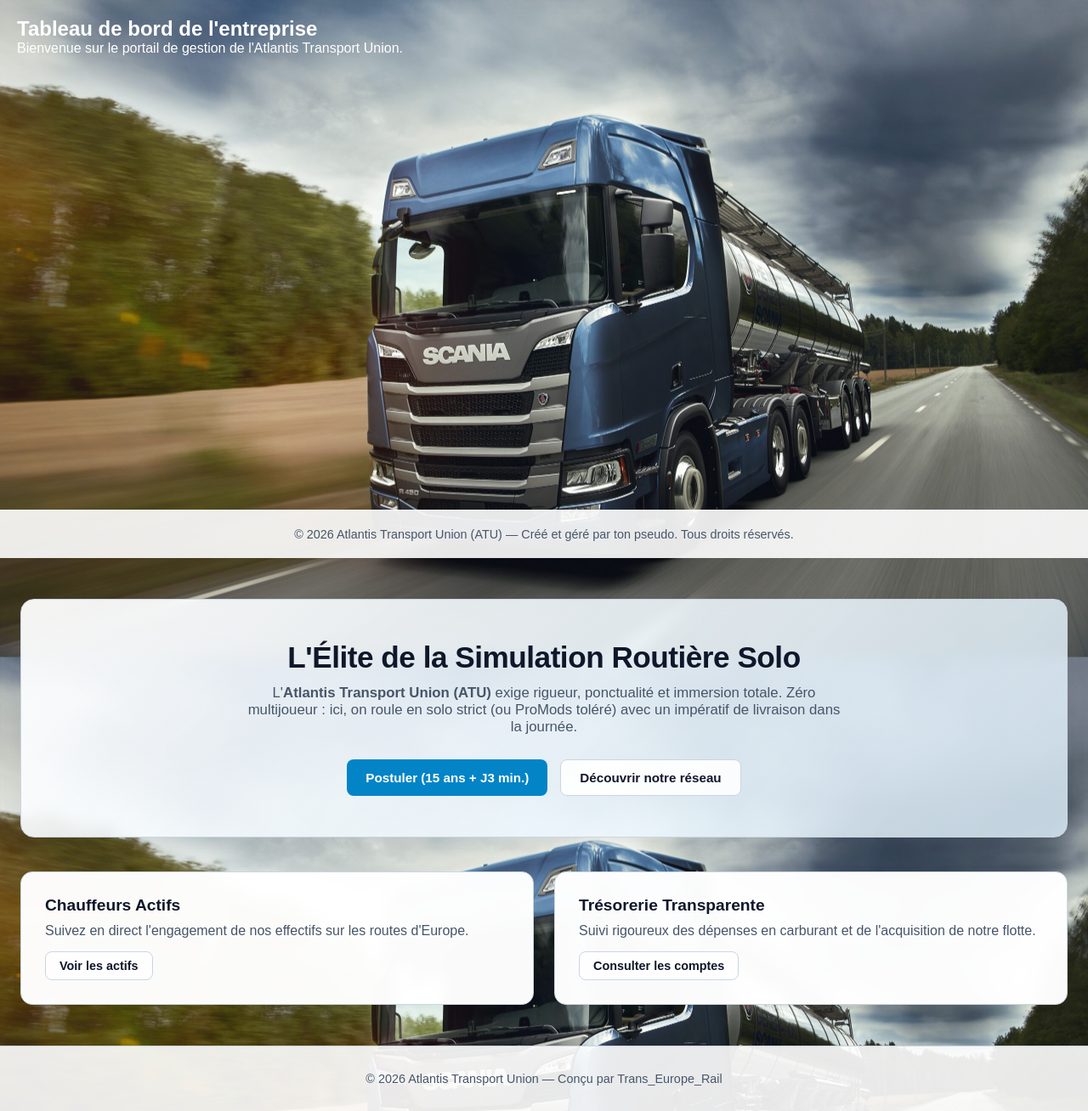
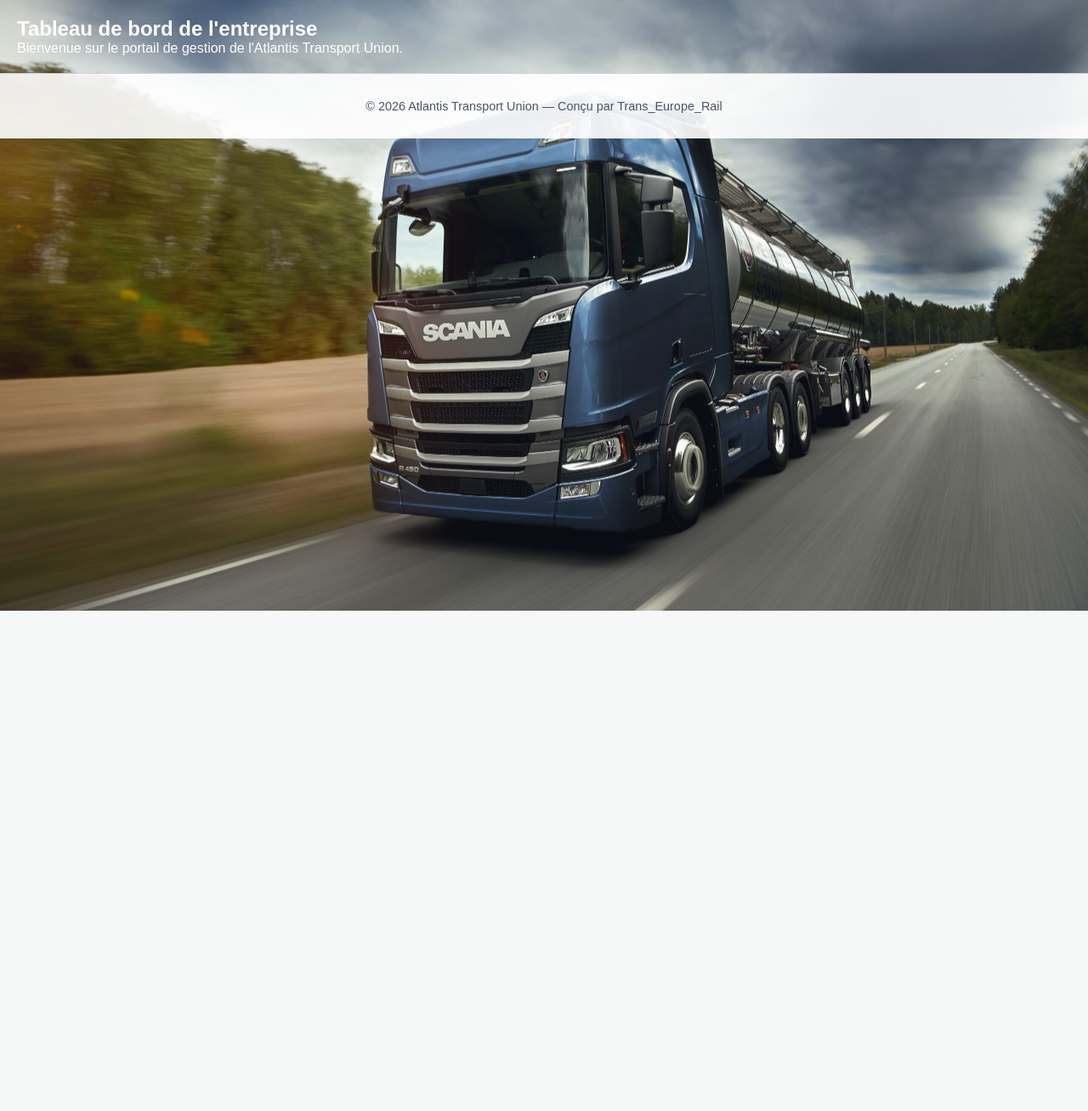
Before and after one commit to Trans-Europe-Rail/Atlantis-Transport-Union, a Flask app: page / in a window 1280 px wide. Shown: the part 81-1389 px from the top of the page at 85% size. After the commit the page ends 800 px from the top, so only its background shows below. Run offline with Flask 3, Linux system fonts and the light colour scheme.

Commit message:
Update index.html

```diff
--- a/templates/index.html
+++ b/templates/index.html
@@ -28,40 +28,10 @@
             </nav>
         </div>
     </header>
-    <main class="container" style="padding: 20px; min-height: 70vh;">
+    <main class="container" style="padding: 20px;">
         <h2>Tableau de bord de l'entreprise</h2>
         <p>Bienvenue sur le portail de gestion de l'Atlantis Transport Union.</p>
     </main>
-    <footer style="text-align: center; padding: 20px; border-top: 1px solid rgba(255,255,255,0.1); margin-top: 40px; font-size: 0.9rem;">
-        <p>&copy; 2026 Atlantis Transport Union (ATU) — Créé et géré par ton pseudo. Tous droits réservés.</p>
-    </footer>
-</body>
-</html>
-
-    <main class="container">
-        <section class="hero">
-            <h2>L'Élite de la Simulation Routière Solo</h2>
-            <p>L'<strong>Atlantis Transport Union (ATU)</strong> exige rigueur, ponctualité et immersion totale. Zéro multijoueur : ici, on roule en solo strict (ou ProMods toléré) avec un impératif de livraison dans la journée.</p>
-            <div style="display: flex; gap: 15px; justify-content: center; flex-wrap: wrap; margin-top: 20px;">
-                <a href="/recrutement" class="btn">Postuler (15 ans + J3 min.)</a>
-                <a href="/lignes" class="btn secondary">Découvrir notre réseau</a>
-            </div>
-        </section>
-
-        <div class="grid">
-            <div class="card">
-                <h3>Chauffeurs Actifs</h3>
-                <p style="color: var(--text-muted); margin-bottom: 15px;">Suivez en direct l'engagement de nos effectifs sur les routes d'Europe.</p>
-                <a href="/actifs" class="btn secondary" style="font-size: 0.9rem; padding: 8px 16px;">Voir les actifs</a>
-            </div>
-            <div class="card">
-                <h3>Trésorerie Transparente</h3>
-                <p style="color: var(--text-muted); margin-bottom: 15px;">Suivi rigoureux des dépenses en carburant et de l'acquisition de notre flotte.</p>
-                <a href="/factures" class="btn secondary" style="font-size: 0.9rem; padding: 8px 16px;">Consulter les comptes</a>
-            </div>
-        </div>
-    </main>
-
     <footer>
         <p>&copy; 2026 {{ atu.nom }} — Conçu par {{ atu.auteur }}</p>
     </footer>
```
